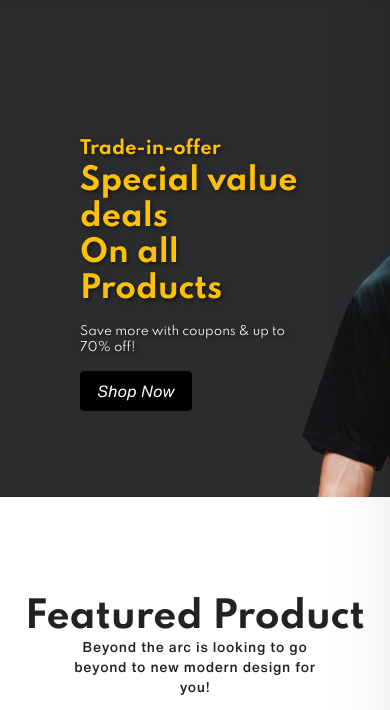
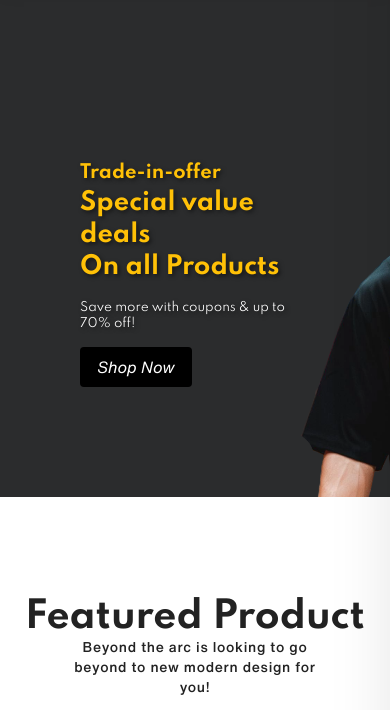
Before and after one commit to UserHazee/BTA-E-commerce, a website: page public/index.html in a window 390 px wide. Shown: the part 94-804 px from the top of the page. Drawn offline with nearby package versions, Linux system fonts and the light colour scheme; files that its build step writes are made by us from their sources.

Commit message:
Update index.html

```diff
--- a/public/index.html
+++ b/public/index.html
@@ -123,12 +123,12 @@
             Trade-in-offer
           </h4>
           <h2
-            class="tab:text-6xl text-3xl font-bold lg:leading-[54px] text-[#ffc107] text-shadow"
+            class="tab:text-6xl text-2xl font-bold lg:leading-[54px] text-[#ffc107] text-shadow"
           >
             Special value deals
           </h2>
           <h1
-            class="tab:text-6xl text-3xl font-extrabold text-[#ffc107] text-shadow"
+            class="tab:text-6xl text-2xl font-extrabold text-[#ffc107] text-shadow"
           >
             On all Products
           </h1>
```
